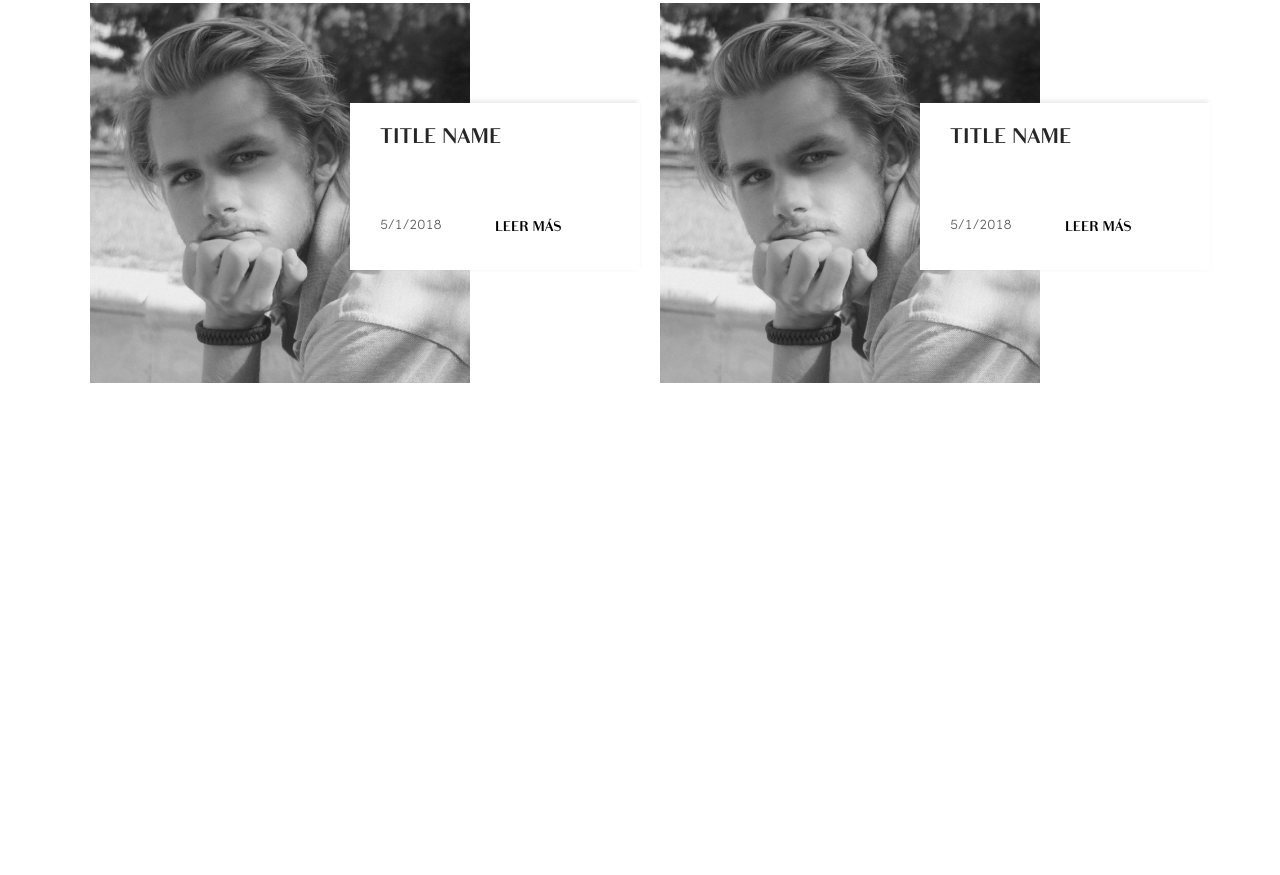
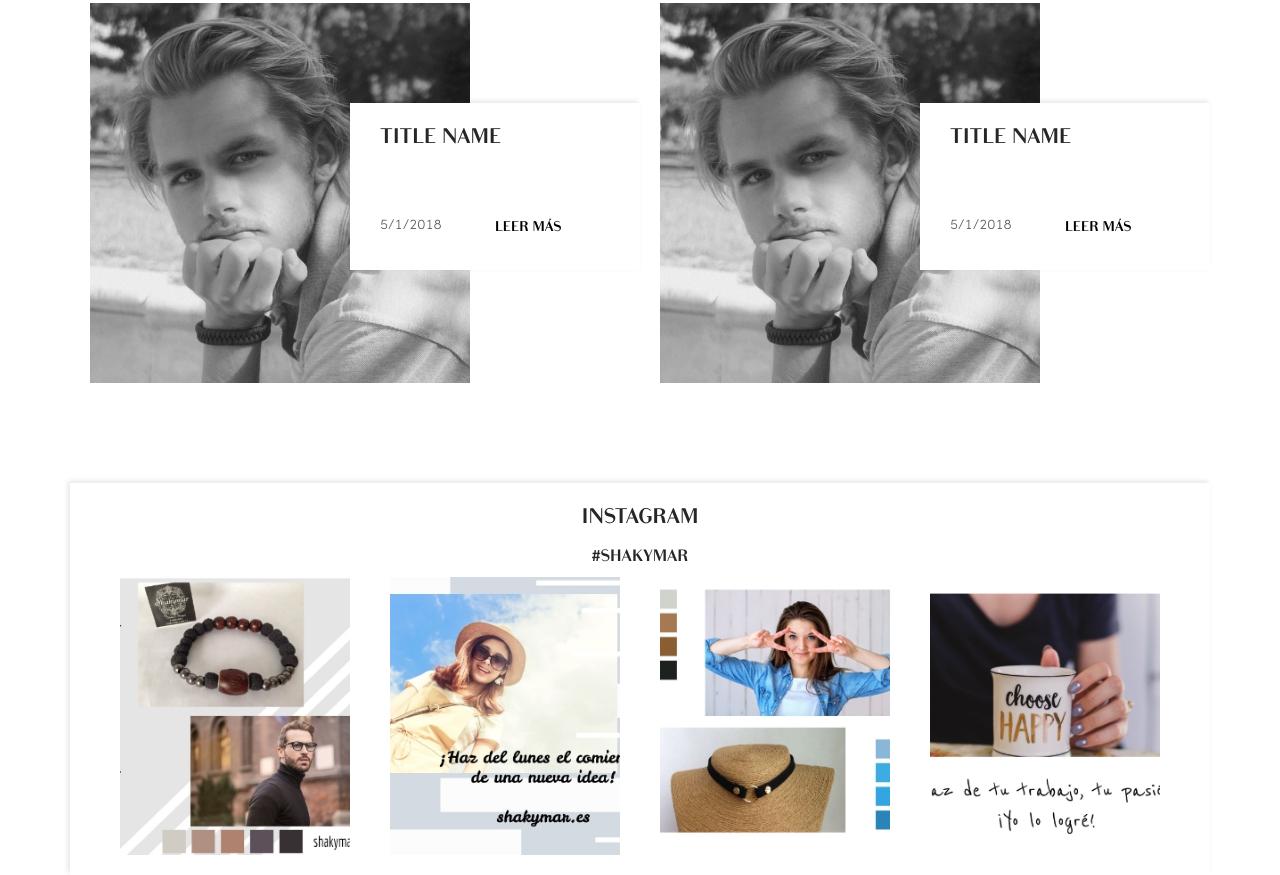
Before and after one commit to betoxd40/shakymar, a React app: page / in a window 1280 px wide. Shown: the part 4184-5059 px from the top of the page. Before the commit the page ends 4567 px from the top, so only its background shows below. Built offline with nearby package versions, Linux system fonts and the light colour scheme.

Commit message:
Added Instagram component in HomeContainer, updated directory structure, added a directory called Common, for navbar, footer, etc

```diff
--- /dev/null
+++ b/src/components/Home/Instagram.js
@@ -0,0 +1,33 @@
+import React from 'react';
+import {Row, Col} from 'antd';
+import img1 from '../../assets/home/instagram1.jpg';
+import img2 from '../../assets/home/instagram2.jpg';
+import img3 from '../../assets/home/instagram3.jpg';
+import img4 from '../../assets/home/instagram4.jpg';
+
+const Instagram = () => {
+    return (
+        <div className={'container Instagram '}>
+            <Row className={'box-shadow'}>
+                <Col span={24} className={'text-center'}>
+                    <h2>INSTAGRAM</h2>
+                    <h3>#SHAKYMAR</h3>
+                </Col>
+                <Col span={6}>
+                    <img src={img1} alt="" className={'img-fluid'}/>
+                </Col>
+                <Col span={6}>
+                    <img src={img2} alt="" className={'img-fluid'}/>
+                </Col>
+                <Col span={6}>
+                    <img src={img3} alt="" className={'img-fluid'}/>
+                </Col>
+                <Col span={6}>
+                    <img src={img4} alt="" className={'img-fluid'}/>
+                </Col>
+            </Row>
+        </div>
+    );
+};
+
+export default Instagram;
--- a/src/containers/Home.js
+++ b/src/containers/Home.js
@@ -1,13 +1,14 @@
 import React from 'react';
 import {connect} from 'react-redux';
 import {bindActionCreators} from 'redux';
-import NavBar from '../components/Home/NavBar';
+import NavBar from '../components/Common/NavBar';
 import CarouselBanner from '../components/Home/CarouselBanner';
 import Collection from '../components/Home/Collection';
 import AboutMe from '../components/Home/AboutMe';
 import FeaturedProducts from '../components/Home/FeaturedProducts';
 import Banner from '../components/Home/Banner';
 import BlogHome from '../components/Home/BlogHome';
+import Instagram from '../components/Home/Instagram';
 import '../sass/home.scss';
 
 
@@ -26,6 +27,7 @@ class Home extends React.Component {
                 <FeaturedProducts />
                 <Banner />
                 <BlogHome />
+                <Instagram />
             </div>
         );
     }
--- a/src/sass/home.scss
+++ b/src/sass/home.scss
@@ -94,7 +94,7 @@
     text-align: center;
     padding-bottom: 50px;
   }
-  img{
+  .col-padding-2{
     padding-left: 30px;
     padding-right: 30px;
   }
@@ -144,3 +144,18 @@
     color: black;
   }
 }
+
+.Instagram{
+  margin-top: 100px;
+  img{
+    padding-left: 20px;
+    padding-right: 20px;
+  }
+  .box-shadow {
+    background: white;
+    -webkit-box-shadow: -2px -2px 5px 0px rgba(0, 0, 0, 0.1);
+    -moz-box-shadow: -2px -2px 5px 0px rgba(0, 0, 0, 0.1);
+    box-shadow: -2px -2px 5px 0px rgba(0, 0, 0, 0.1);
+    padding: 20px 30px 20px 30px;
+  }
+}
```
Also changed, not shown: dist/70ba0568362e4503a849ebb5554cb70d.jpg (added), dist/d309517d9369d4db7800cf3740777790.jpg (added), src/assets/home/instagram1.jpg (added), src/assets/home/instagram2.jpg (added), src/assets/home/instagram3.jpg (added), src/assets/home/instagram4.jpg (added), src/components/Common/NavBar.js (renamed from src/components/Home/NavBar.js).
